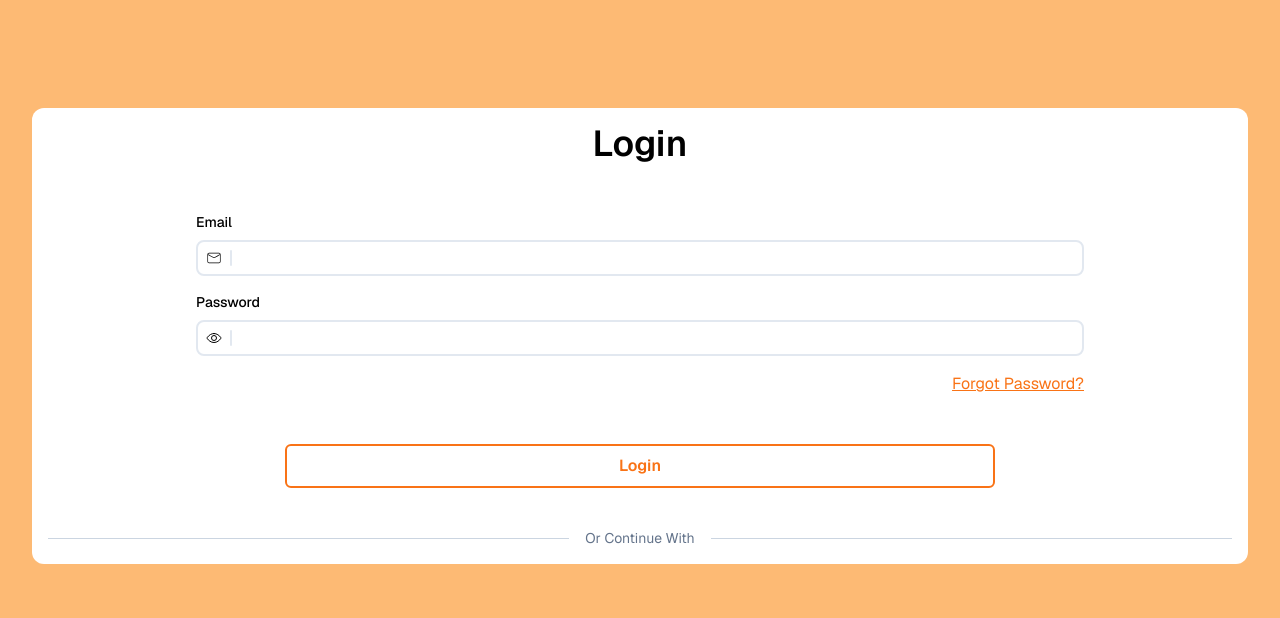
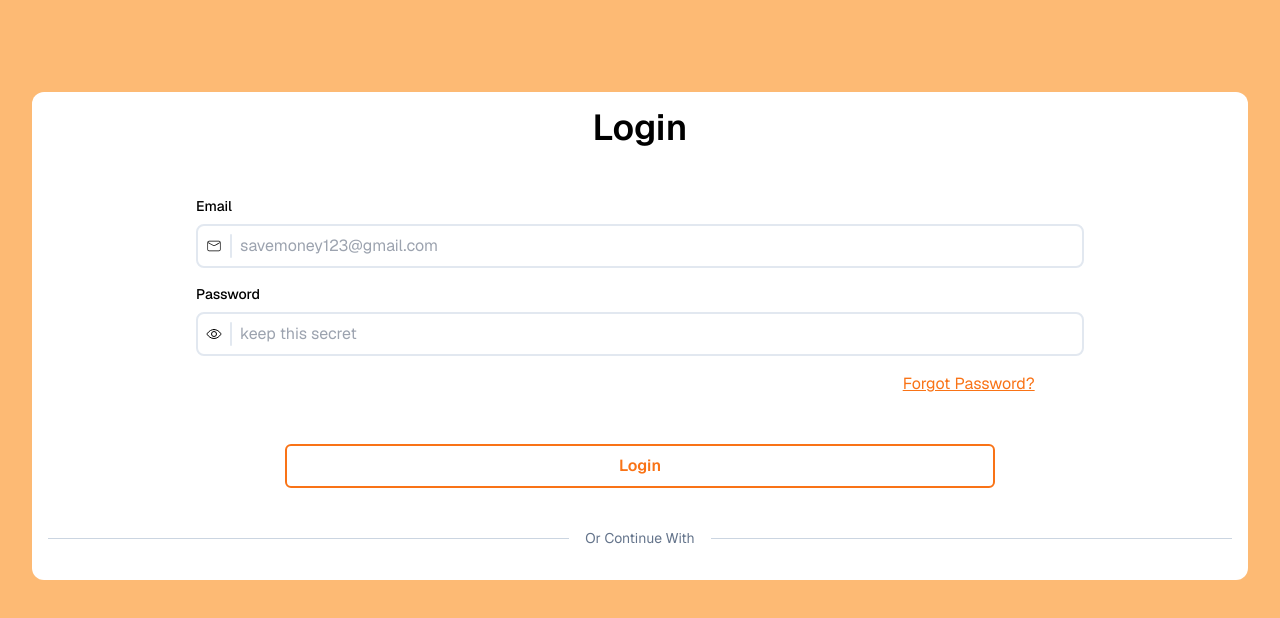
Before and after one commit to bustyAI/foodfo, a Next.js app: page /login in a window 1280 px wide. Shown: the top 618 px of the page. Built offline with nearby package versions, Linux system fonts and the light colour scheme.

Commit message:
creating form for login

```diff
--- a/app/components/Login.tsx
+++ b/app/components/Login.tsx
@@ -1,4 +1,5 @@
-import React from "react";
+"use client";
+import React, { FormEvent } from "react";
 
 // Components
 import { LoginInfo, Button } from "../components";
@@ -8,13 +9,31 @@ import { CiMail } from "react-icons/ci";
 import { IoEyeOutline } from "react-icons/io5";
 
 const Login = () => {
+  const handleSubmit = (event: FormEvent) => {
+    event.preventDefault();
+    alert("Form submitted");
+  };
+
   return (
     <div className="overflow-hidden flex justify-center items-center min-h-screen min-w-full bg-orange-300 ">
       <div className="flex flex-col items-center justify-center mb-40 w-full bg-white rounded-xl m-8 p-4">
         <h1 className="text-4xl font-semibold mb-12">Login</h1>
-        <LoginInfo Icon={CiMail} loginType="Email" />
-        <LoginInfo Icon={IoEyeOutline} loginType="Password" />
-        <div className=" w-3/4 flex justify-end">
+        <form onSubmit={handleSubmit} className="w-full">
+          <LoginInfo
+            Icon={CiMail}
+            loginType="Email"
+            inputType="text"
+            placeHolder="savemoney123@gmail.com"
+            inputId="email"
+          />
+          <LoginInfo
+            Icon={IoEyeOutline}
+            loginType="Password"
+            inputType="text"
+            placeHolder="keep this secret"
+            inputId="password"
+          />
+          <div className="flex w-5/6 justify-end">
             <h1 className="text-orange-500 underline hover:text-blue-500 hover:cursor-pointer">
               Forgot Password?
             </h1>
@@ -27,7 +46,8 @@ const Login = () => {
             buttonHoverColor="bg-orange-500"
             textHoverColor="text-white"
           />
-        <div className="flex items-center justify-between w-full mt-10">
+        </form>
+        <div className="flex items-center justify-between w-full mt-10 mb-4">
           <span className="flex-1 border-t border-slate-300"></span>
           <span className=" text-sm mx-4 text-center text-slate-500">
             Or Continue With
--- a/app/components/LoginInfo.tsx
+++ b/app/components/LoginInfo.tsx
@@ -3,16 +3,36 @@ import React from "react";
 interface LoginInfoProps {
   Icon: React.ComponentType<React.SVGProps<SVGSVGElement>>;
   loginType: string;
+  inputType?: string;
+  placeHolder?: string;
+  inputId: string;
 }
 
-const LoginInfo = ({ Icon, loginType }: LoginInfoProps) => {
+const LoginInfo = ({
+  Icon,
+  loginType,
+  inputType,
+  placeHolder,
+  inputId,
+}: LoginInfoProps) => {
   return (
     <div className="flex flex-col w-full items-center mb-4">
       <div className="flex flex-col w-3/4 space-y-2">
-        <h1 className="text-left text-sm font-medium">{loginType}</h1>
+        <label htmlFor={inputId} className="text-left text-sm font-medium">
+          {loginType}
+        </label>
         <div className="flex flex-row border-2 border-slate-200 rounded-lg p-2">
-          <Icon className="mr-2" />
+          <Icon
+            className="mr-2 mt-1
+          "
+          />
           <div className=" border-r-2 border-slate-200 rounded-lg"></div>
+          <input
+            autoFocus={true}
+            type={inputType}
+            placeholder={placeHolder}
+            className="flex-1 outline-none border-none px-2"
+          />
         </div>
       </div>
     </div>
```
Lines whose indentation alone changed are shown as unchanged.
